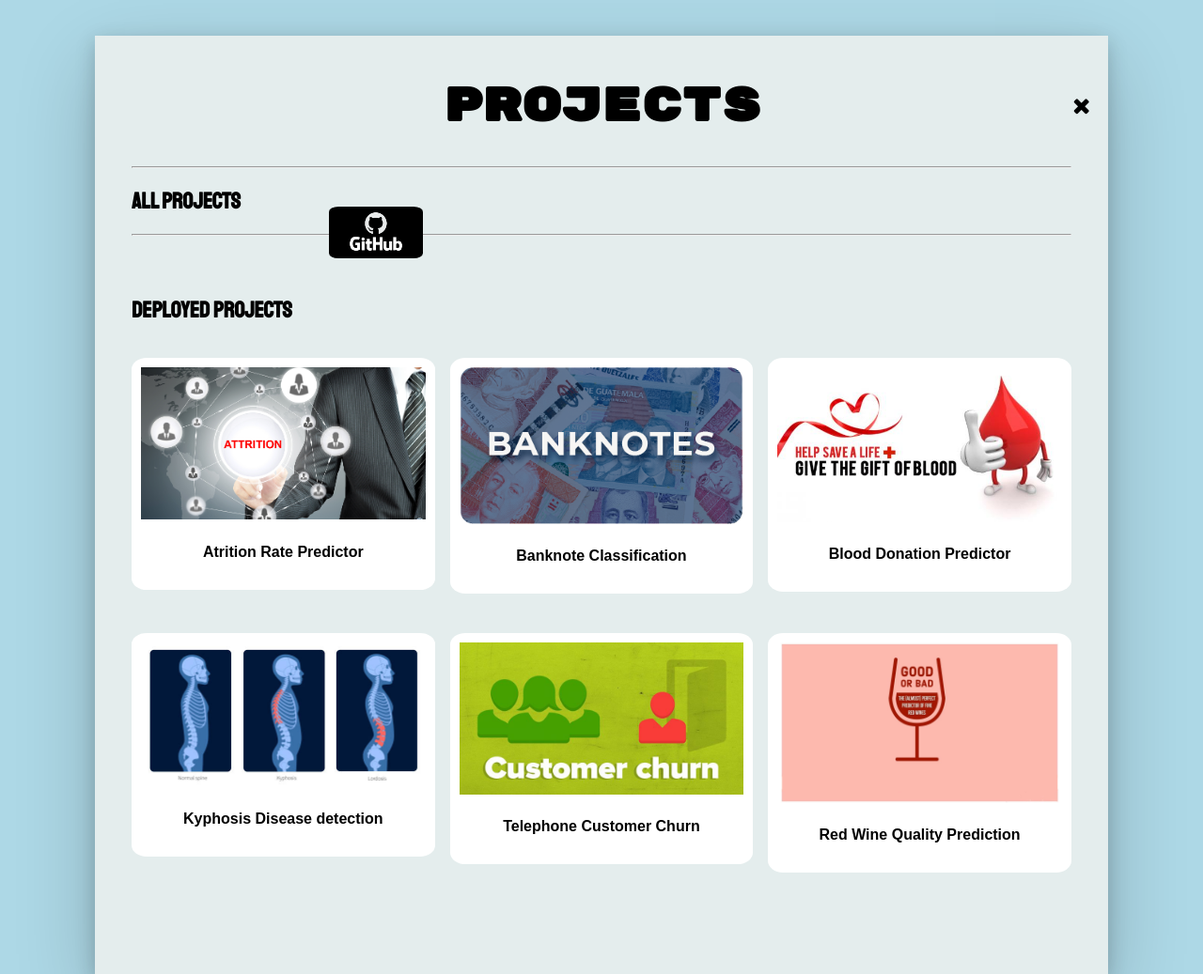
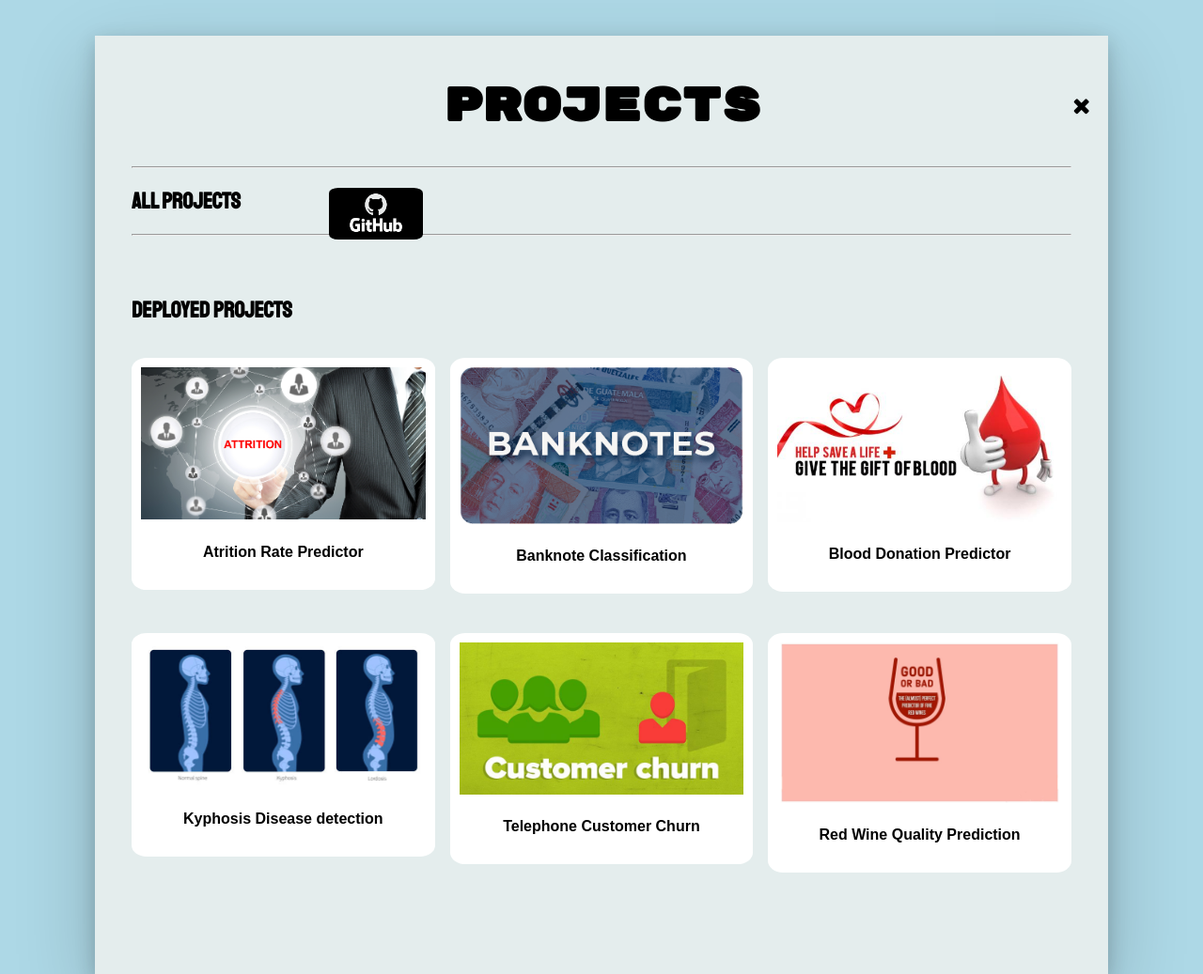
Before and after one commit to VijayRodrigues/pers-proj-app, a Flask app: page /new/project_page in a window 1280 px wide. Shown: the top 1037 px of the page at 94% size. Run offline with Flask 2, Linux system fonts and the light colour scheme; some libraries are stand-ins or nearby versions.

Commit message:
Update project_page.css

```diff
--- a/static/project_page.css
+++ b/static/project_page.css
@@ -53,7 +53,7 @@
     width: 100px;
     height: 20px;
     position: absolute;
-    top:220px;
+    top:200px;
     left:350px;
     transition: width 2s, height 4s;
   }
```
